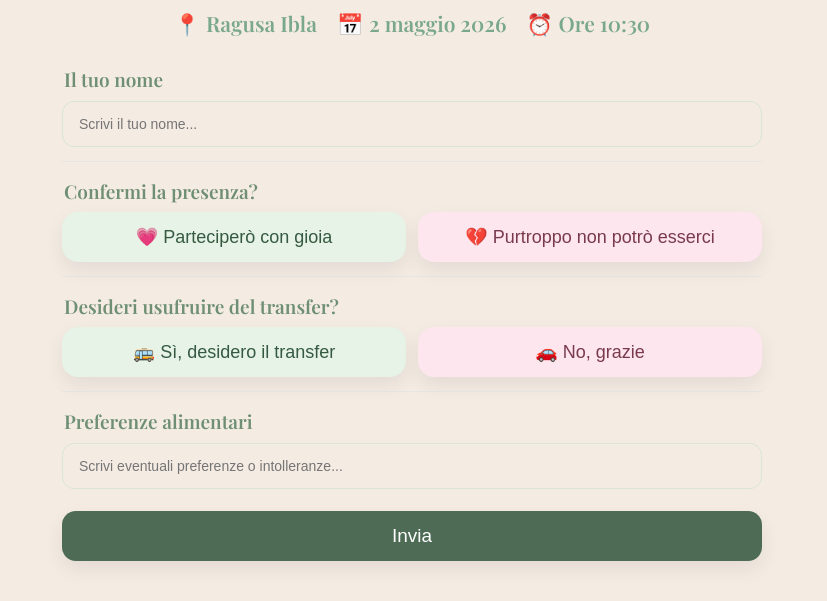
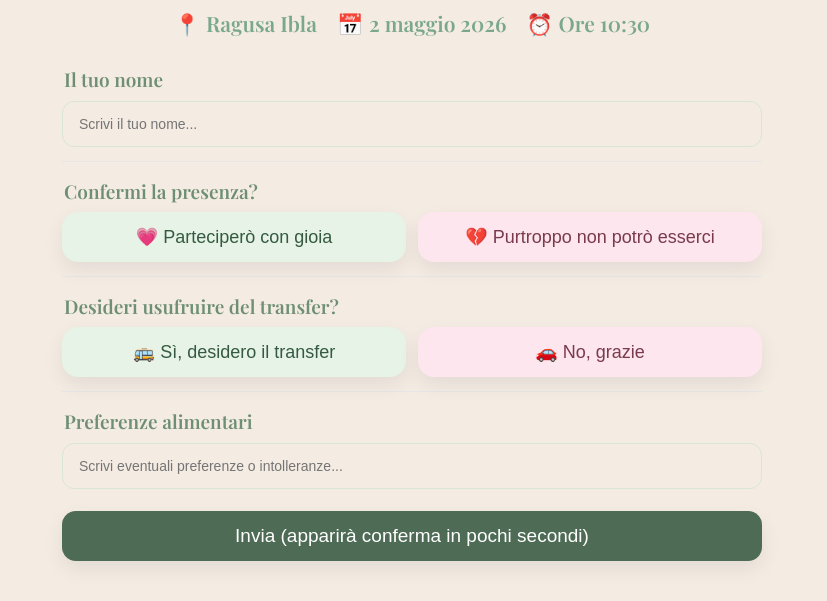
Before and after one commit to frmi6/RSVP-G-F, a plain HTML site: page index.html in a window 1280 px wide. Shown: the part 934-1535 px from the top of the page, without its empty margins (228-1055 px from the left). Drawn offline with nearby package versions, Linux system fonts and the light colour scheme.

Commit message:
Update index.html

```diff
--- a/index.html
+++ b/index.html
@@ -190,7 +190,7 @@
 <input class="" id="preferences" name="preferences" placeholder="Scrivi eventuali preferenze o intolleranze..." style="font-size:14px;" type="text"/>
 </div>
 <div class="field">
-<button class="submit" type="submit">Invia</button>
+<button class="submit" type="submit">Invia (apparirà conferma in pochi secondi)</button>
 <div class="message">💐 Grazie! Non vediamo l’ora di festeggiare insieme a te.</div>
 </div></div></div></form>
 </main>
```
